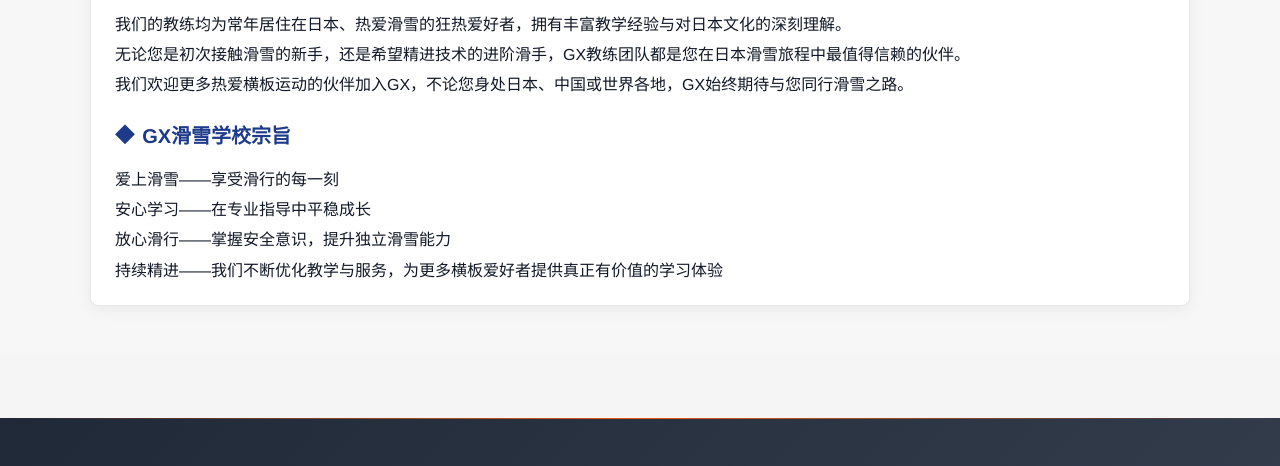
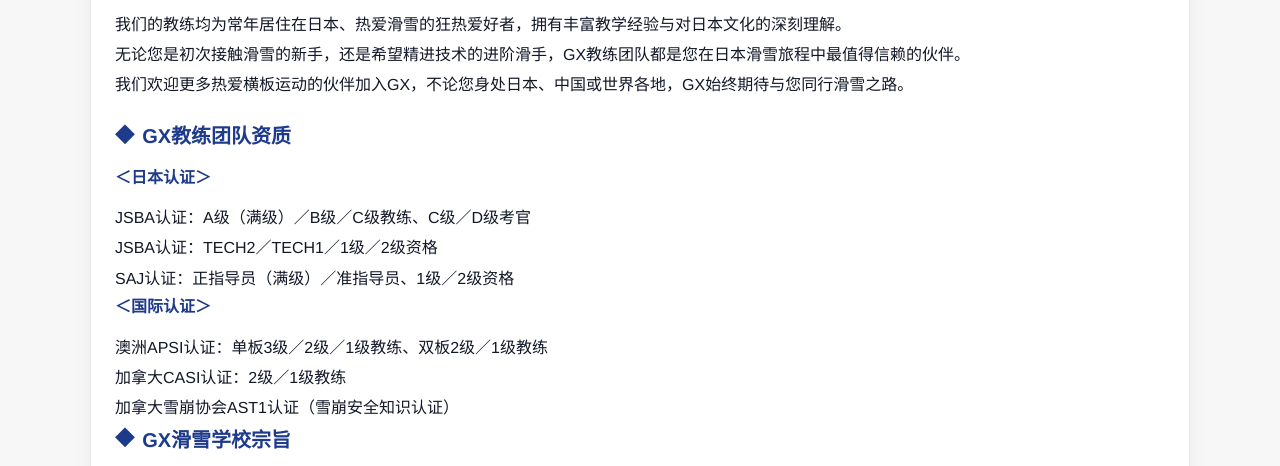
Before and after one commit to glidex2024/gxsite, a plain HTML site: page about.html in a window 1280 px wide. Shown: the part 1097-1563 px from the top of the page. Drawn offline with nearby package versions, Linux system fonts and the light colour scheme.

Commit message:
内容変更

```diff
--- a/about.html
+++ b/about.html
@@ -73,8 +73,28 @@
             <li>我们的教练均为常年居住在日本、热爱滑雪的狂热爱好者，拥有丰富教学经验与对日本文化的深刻理解。</li>
             <li>无论您是初次接触滑雪的新手，还是希望精进技术的进阶滑手，GX教练团队都是您在日本滑雪旅程中最值得信赖的伙伴。</li>
             <li>我们欢迎更多热爱横板运动的伙伴加入GX，不论您身处日本、中国或世界各地，GX始终期待与您同行滑雪之路。</li>
+
           </ul>
-
+          <h3 style="color:#1e3a8a; font-size:1.25rem; margin:0 0 0.8rem 0; display:flex; align-items:center; gap:0.5rem;">
+            <span style="color:#1e3a8a; font-size:1.2rem;">◆</span>
+            GX教练团队资质
+          </h3>
+          <h3 style="color:#1e3a8a; font-size:1.0rem; margin:0 0 0.8rem 0; display:flex; align-items:center; gap:0.5rem;">
+            ＜日本认证＞
+          </h3>
+          <ul style="list-style:none; padding-left:0; margin:0; color:#111827; line-height:1.9;">
+            <li>JSBA认证：A级（满级）／B级／C级教练、C级／D级考官</li>
+            <li>JSBA认证：TECH2／TECH1／1级／2级资格   </li>
+            <li>SAJ认证：正指导员（满级）／准指导员、1级／2级资格</li>
+          </ul>
+          <h3 style="color:#1e3a8a; font-size:1.0rem; margin:0 0 0.8rem 0; display:flex; align-items:center; gap:0.5rem;">
+            ＜国际认证＞
+          </h3>
+          <ul style="list-style:none; padding-left:0; margin:0; color:#111827; line-height:1.9;">
+            <li>澳洲APSI认证：单板3级／2级／1级教练、双板2级／1级教练</li>
+            <li>加拿大CASI认证：2级／1级教练  </li>
+            <li>加拿大雪崩协会AST1认证（雪崩安全知识认证）</li>
+          </ul>
           <h3 style="color:#1e3a8a; font-size:1.25rem; margin:0 0 0.8rem 0; display:flex; align-items:center; gap:0.5rem;">
             <span style="color:#1e3a8a; font-size:1.2rem;">◆</span>
             GX滑雪学校宗旨
```
